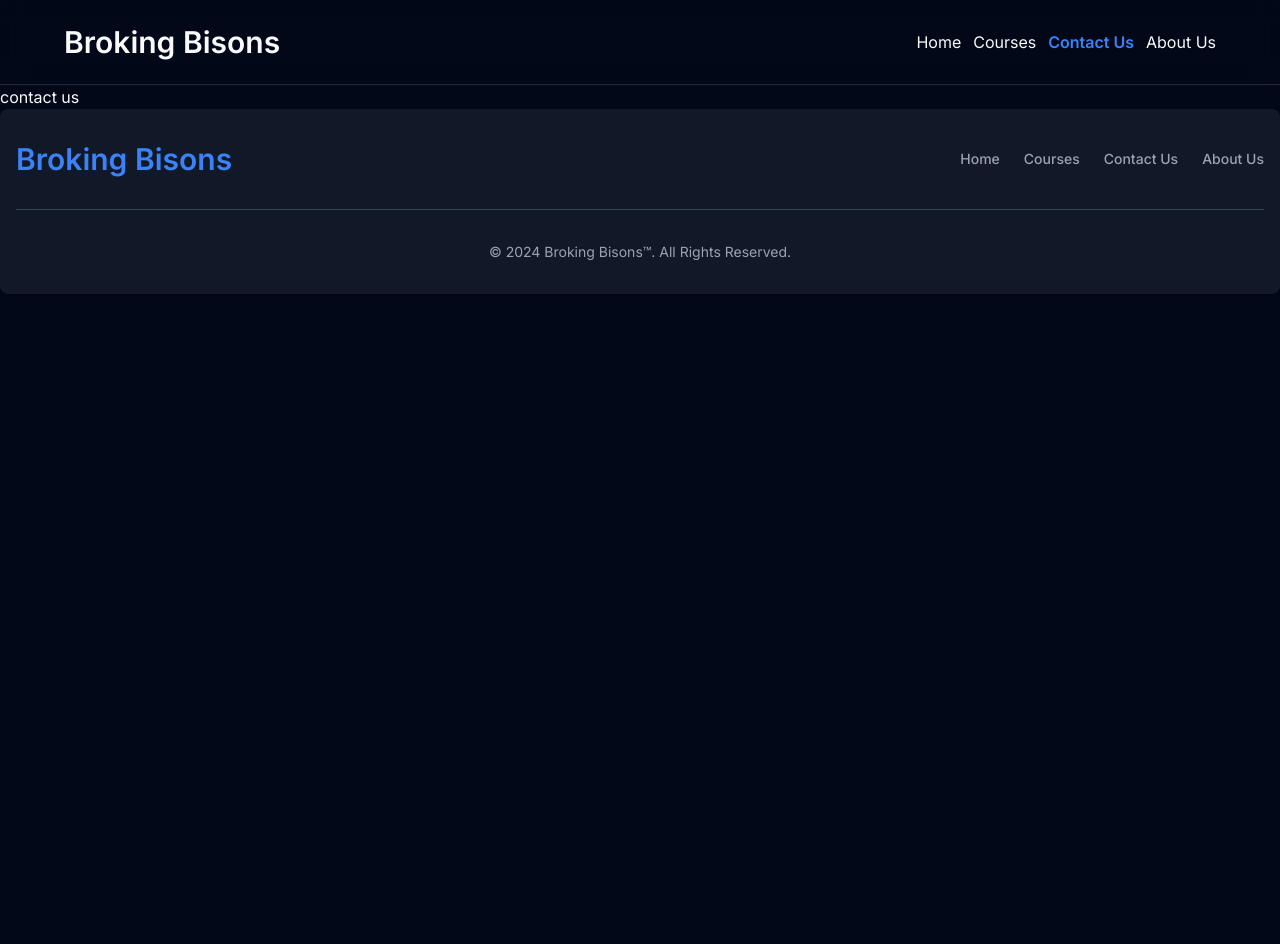
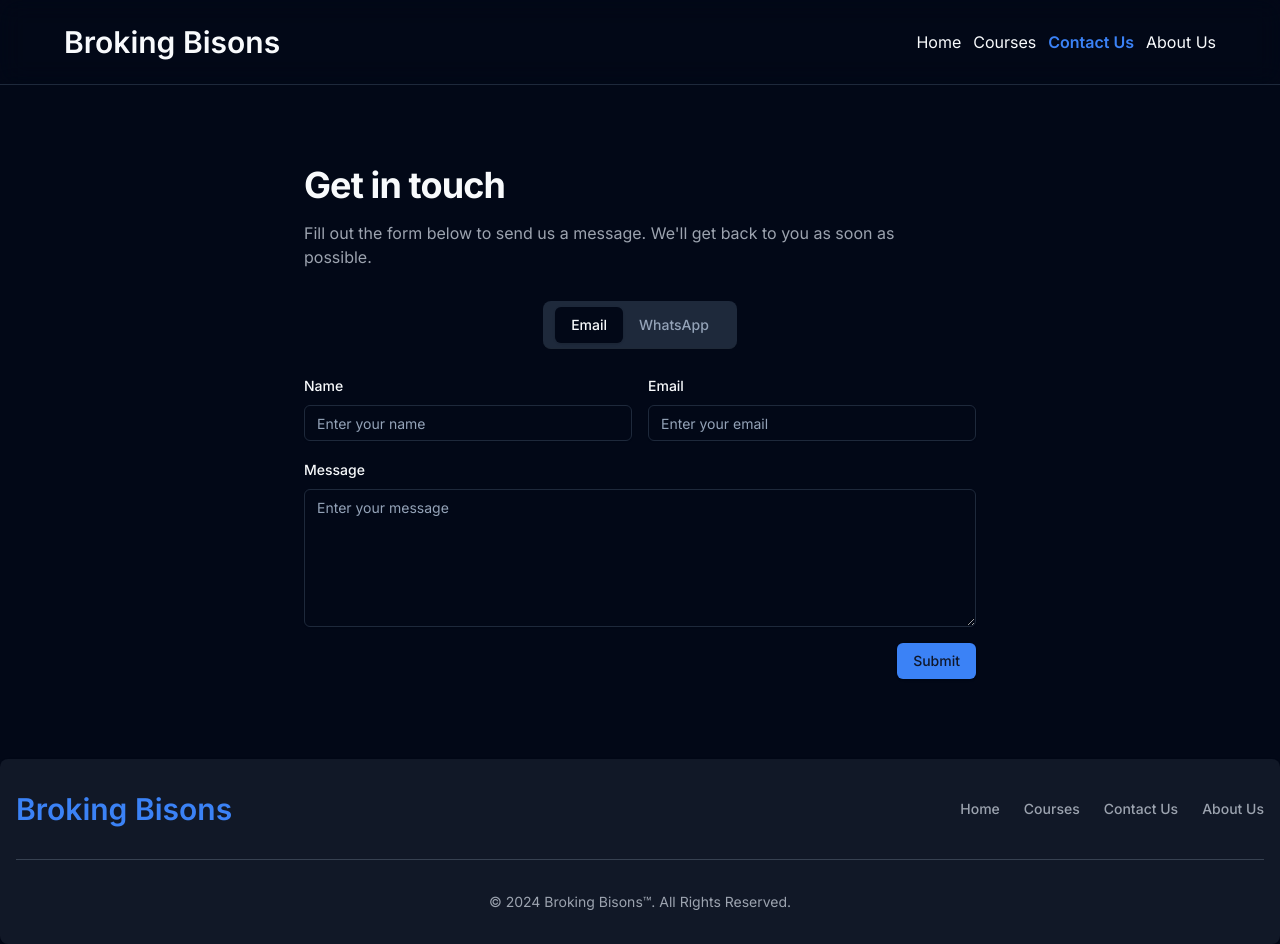
Before and after one commit to yash91989201/broking_bisons, a Next.js app: page /contact-us in a window 1280 px wide. Before the commit the page ends 800 px from the top, so only its background shows below. Built offline with nearby package versions, Linux system fonts and the light colour scheme.

Commit message:
feat: create contact us page

```diff
--- a/package.json
+++ b/package.json
@@ -12,8 +12,10 @@
     "@radix-ui/react-accordion": "^1.1.2",
     "@radix-ui/react-dialog": "^1.0.5",
     "@radix-ui/react-icons": "^1.3.0",
+    "@radix-ui/react-label": "^2.0.2",
     "@radix-ui/react-slot": "^1.0.2",
     "@radix-ui/react-switch": "^1.0.3",
+    "@radix-ui/react-tabs": "^1.0.4",
     "class-variance-authority": "^0.7.0",
     "clsx": "^2.1.1",
     "embla-carousel-autoplay": "^8.1.3",
--- a/src/app/contact-us/page.tsx
+++ b/src/app/contact-us/page.tsx
@@ -1,3 +1,81 @@
+import { Tabs, TabsList, TabsTrigger, TabsContent } from "@/components/ui/tabs";
+import { Label } from "@/components/ui/label";
+import { Input } from "@/components/ui/input";
+import { Textarea } from "@/components/ui/textarea";
+import { Button } from "@/components/ui/button";
+
 export default function ContactUsPage() {
-	return <>contact us</>;
+	return (
+		<div className="w-full max-w-2xl mx-auto space-y-8 py-12 md:py-16 lg:py-20">
+			<div className="space-y-4">
+				<h1 className="text-3xl font-bold tracking-tight sm:text-4xl">
+					Get in touch
+				</h1>
+				<p className="text-gray-500 dark:text-gray-400 max-w-[650px]">
+					Fill out the form below to send us a message. We&apos;ll get back to
+					you as soon as possible.
+				</p>
+			</div>
+			<Tabs defaultValue="email" className="space-y-6">
+				<TabsList className="flex border-b border-gray-200 dark:border-gray-800 w-fit mx-auto h-12 px-3">
+					<TabsTrigger value="email" className="py-2 px-4 font-medium">
+						Email
+					</TabsTrigger>
+					<TabsTrigger value="whatsapp" className="py-2 px-4 font-medium">
+						WhatsApp
+					</TabsTrigger>
+				</TabsList>
+				<TabsContent value="email" className="space-y-4">
+					<form className="grid gap-4">
+						<div className="grid grid-cols-1 gap-4 sm:grid-cols-2">
+							<div className="space-y-2">
+								<Label htmlFor="name">Name</Label>
+								<Input id="name" placeholder="Enter your name" />
+							</div>
+							<div className="space-y-2">
+								<Label htmlFor="email">Email</Label>
+								<Input id="email" type="email" placeholder="Enter your email" />
+							</div>
+						</div>
+						<div className="space-y-2">
+							<Label htmlFor="message">Message</Label>
+							<Textarea
+								id="message"
+								placeholder="Enter your message"
+								rows={6}
+							/>
+						</div>
+						<Button type="submit" className="justify-self-end">
+							Submit
+						</Button>
+					</form>
+				</TabsContent>
+				<TabsContent value="whatsapp" className="space-y-4">
+					<form className="grid gap-4">
+						<div className="grid grid-cols-1 gap-4 sm:grid-cols-2">
+							<div className="space-y-2">
+								<Label htmlFor="name">Name</Label>
+								<Input id="name" placeholder="Enter your name" />
+							</div>
+							<div className="space-y-2">
+								<Label htmlFor="phone">Phone</Label>
+								<Input id="phone" type="tel" placeholder="Enter your phone" />
+							</div>
+						</div>
+						<div className="space-y-2">
+							<Label htmlFor="message">Message</Label>
+							<Textarea
+								id="message"
+								placeholder="Enter your message"
+								rows={6}
+							/>
+						</div>
+						<Button type="submit" className="justify-self-end">
+							Submit
+						</Button>
+					</form>
+				</TabsContent>
+			</Tabs>
+		</div>
+	);
 }
--- /dev/null
+++ b/src/components/ui/input.tsx
@@ -0,0 +1,25 @@
+import * as React from "react"
+
+import { cn } from "@/lib/utils"
+
+export interface InputProps
+  extends React.InputHTMLAttributes<HTMLInputElement> {}
+
+const Input = React.forwardRef<HTMLInputElement, InputProps>(
+  ({ className, type, ...props }, ref) => {
+    return (
+      <input
+        type={type}
+        className={cn(
+          "flex h-9 w-full rounded-md border border-input bg-transparent px-3 py-1 text-sm shadow-sm transition-colors file:border-0 file:bg-transparent file:text-sm file:font-medium placeholder:text-muted-foreground focus-visible:outline-none focus-visible:ring-1 focus-visible:ring-ring disabled:cursor-not-allowed disabled:opacity-50",
+          className
+        )}
+        ref={ref}
+        {...props}
+      />
+    )
+  }
+)
+Input.displayName = "Input"
+
+export { Input }
--- /dev/null
+++ b/src/components/ui/label.tsx
@@ -0,0 +1,26 @@
+"use client"
+
+import * as React from "react"
+import * as LabelPrimitive from "@radix-ui/react-label"
+import { cva, type VariantProps } from "class-variance-authority"
+
+import { cn } from "@/lib/utils"
+
+const labelVariants = cva(
+  "text-sm font-medium leading-none peer-disabled:cursor-not-allowed peer-disabled:opacity-70"
+)
+
+const Label = React.forwardRef<
+  React.ElementRef<typeof LabelPrimitive.Root>,
+  React.ComponentPropsWithoutRef<typeof LabelPrimitive.Root> &
+    VariantProps<typeof labelVariants>
+>(({ className, ...props }, ref) => (
+  <LabelPrimitive.Root
+    ref={ref}
+    className={cn(labelVariants(), className)}
+    {...props}
+  />
+))
+Label.displayName = LabelPrimitive.Root.displayName
+
+export { Label }
--- /dev/null
+++ b/src/components/ui/tabs.tsx
@@ -0,0 +1,55 @@
+"use client"
+
+import * as React from "react"
+import * as TabsPrimitive from "@radix-ui/react-tabs"
+
+import { cn } from "@/lib/utils"
+
+const Tabs = TabsPrimitive.Root
+
+const TabsList = React.forwardRef<
+  React.ElementRef<typeof TabsPrimitive.List>,
+  React.ComponentPropsWithoutRef<typeof TabsPrimitive.List>
+>(({ className, ...props }, ref) => (
+  <TabsPrimitive.List
+    ref={ref}
+    className={cn(
+      "inline-flex h-9 items-center justify-center rounded-lg bg-muted p-1 text-muted-foreground",
+      className
+    )}
+    {...props}
+  />
+))
+TabsList.displayName = TabsPrimitive.List.displayName
+
+const TabsTrigger = React.forwardRef<
+  React.ElementRef<typeof TabsPrimitive.Trigger>,
+  React.ComponentPropsWithoutRef<typeof TabsPrimitive.Trigger>
+>(({ className, ...props }, ref) => (
+  <TabsPrimitive.Trigger
+    ref={ref}
+    className={cn(
+      "inline-flex items-center justify-center whitespace-nowrap rounded-md px-3 py-1 text-sm font-medium ring-offset-background transition-all focus-visible:outline-none focus-visible:ring-2 focus-visible:ring-ring focus-visible:ring-offset-2 disabled:pointer-events-none disabled:opacity-50 data-[state=active]:bg-background data-[state=active]:text-foreground data-[state=active]:shadow",
+      className
+    )}
+    {...props}
+  />
+))
+TabsTrigger.displayName = TabsPrimitive.Trigger.displayName
+
+const TabsContent = React.forwardRef<
+  React.ElementRef<typeof TabsPrimitive.Content>,
+  React.ComponentPropsWithoutRef<typeof TabsPrimitive.Content>
+>(({ className, ...props }, ref) => (
+  <TabsPrimitive.Content
+    ref={ref}
+    className={cn(
+      "mt-2 ring-offset-background focus-visible:outline-none focus-visible:ring-2 focus-visible:ring-ring focus-visible:ring-offset-2",
+      className
+    )}
+    {...props}
+  />
+))
+TabsContent.displayName = TabsPrimitive.Content.displayName
+
+export { Tabs, TabsList, TabsTrigger, TabsContent }
--- /dev/null
+++ b/src/components/ui/textarea.tsx
@@ -0,0 +1,24 @@
+import * as React from "react"
+
+import { cn } from "@/lib/utils"
+
+export interface TextareaProps
+  extends React.TextareaHTMLAttributes<HTMLTextAreaElement> {}
+
+const Textarea = React.forwardRef<HTMLTextAreaElement, TextareaProps>(
+  ({ className, ...props }, ref) => {
+    return (
+      <textarea
+        className={cn(
+          "flex min-h-[60px] w-full rounded-md border border-input bg-transparent px-3 py-2 text-sm shadow-sm placeholder:text-muted-foreground focus-visible:outline-none focus-visible:ring-1 focus-visible:ring-ring disabled:cursor-not-allowed disabled:opacity-50",
+          className
+        )}
+        ref={ref}
+        {...props}
+      />
+    )
+  }
+)
+Textarea.displayName = "Textarea"
+
+export { Textarea }
```
Also changed, not shown: 1 other file (tests, documents, lock files or other folders).
